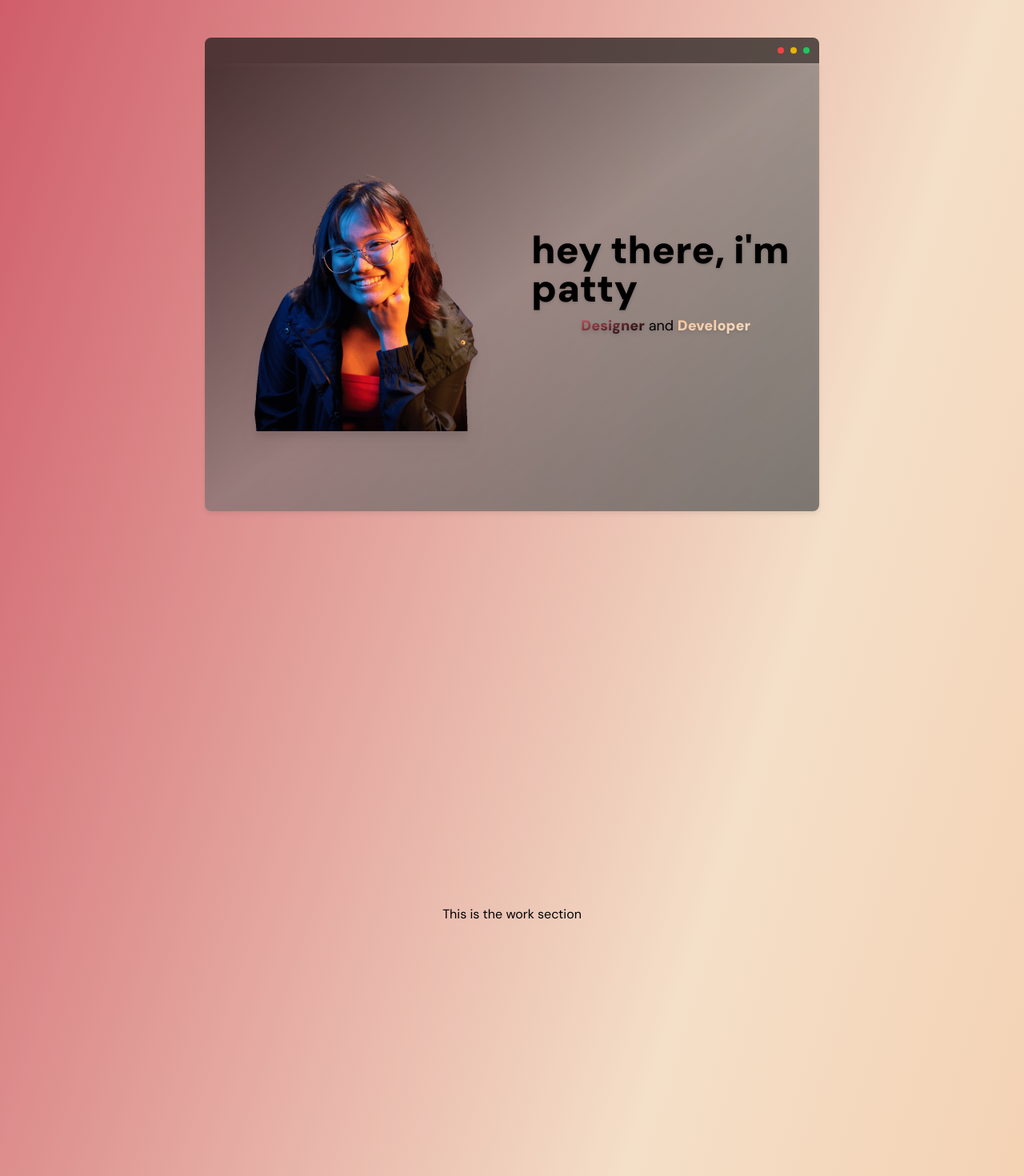
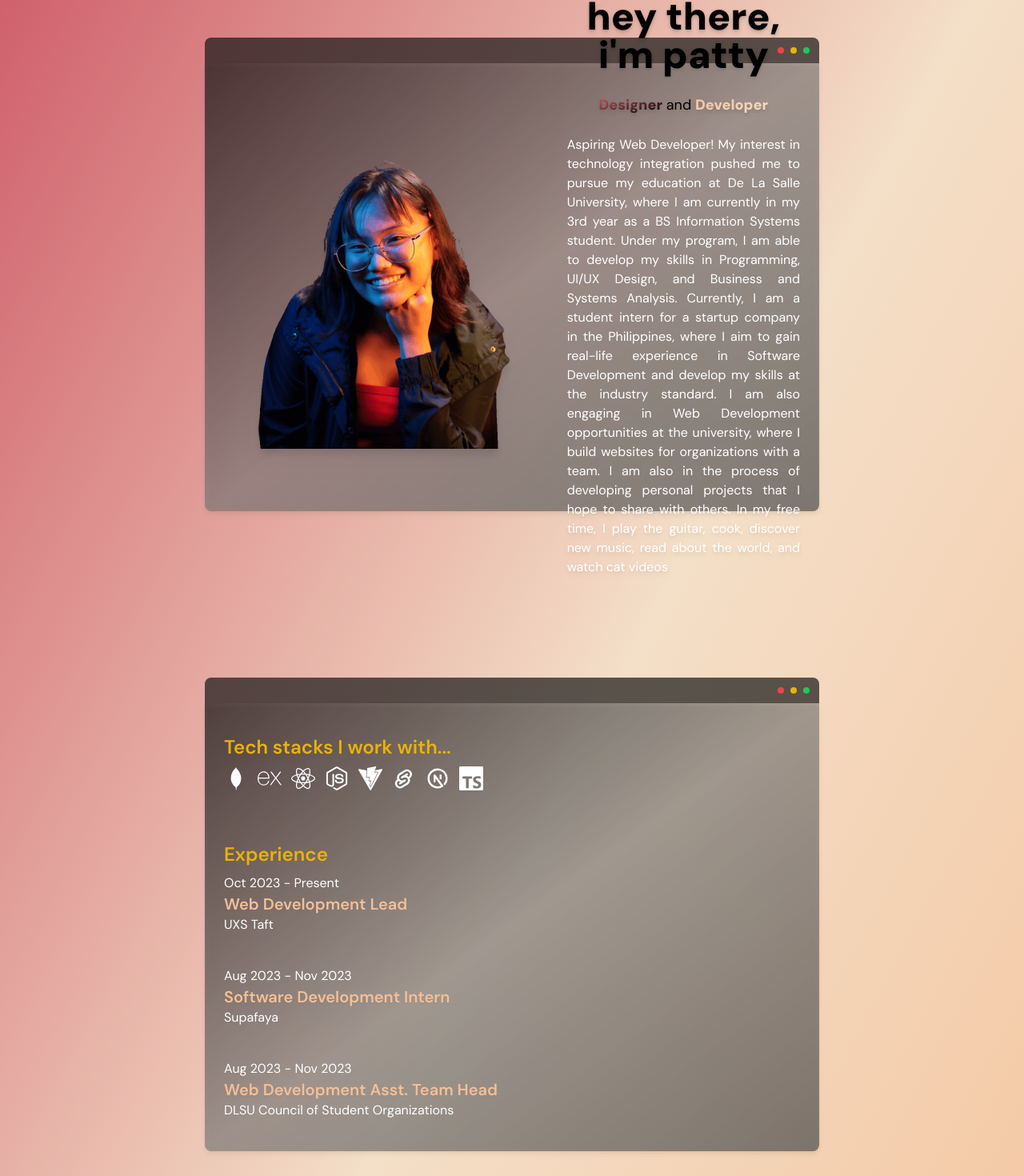
Before and after one commit to pattyarao-dev/pattyarao, a Next.js app: page / in a window 1280 px wide. Shown: the part 125-1595 px from the top of the page at 80% size. Built offline with nearby package versions, Linux system fonts and the light colour scheme.

Commit message:
updated portfolio

```diff
--- a/app/globals.css
+++ b/app/globals.css
@@ -4,17 +4,20 @@
 
 @layer base {
     section {
-   @apply  w-full min-h-screen flex items-center justify-center;
+        @apply w-full min-h-screen flex items-center justify-center;
     }
 }
 
 @layer components {
     button {
-    @apply btn-transition cursor-pointer hover:scale-110
+        @apply btn-transition cursor-pointer hover:scale-110;
     }
 
-  h1, h2, h3, p {
-    @apply cursor-default
+    h1,
+    h2,
+    h3,
+    p {
+        @apply cursor-default;
     }
 
     .btn-transition {
@@ -24,7 +27,7 @@
     }
 
     .intro__text__color {
-    background: url('../public/5.png');
+        background: url("../public/5.png");
         background-position: center;
         background-clip: text;
         -webkit-background-clip: text;
@@ -35,7 +38,7 @@
 /* Firefox */
 * {
     scrollbar-width: thin;
-  scrollbar-color: #397524 #DFE9EB;
+    scrollbar-color: #f1b68a #dfe9eb;
 }
 
 /* Chrome, Edge and Safari */
@@ -45,15 +48,15 @@
 }
 *::-webkit-scrollbar-track {
     border-radius: 5px;
-  background-color: #DFE9EB;
+    background-color: #dfe9eb;
 }
 
 *::-webkit-scrollbar-track:hover {
-  background-color: #B8C0C2;
+    background-color: #b8c0c2;
 }
 
 *::-webkit-scrollbar-track:active {
-  background-color: #B8C0C2;
+    background-color: #b8c0c2;
 }
 
 *::-webkit-scrollbar-thumb {
@@ -62,7 +65,7 @@
 }
 
 *::-webkit-scrollbar-thumb:hover {
-  background-color: #F4BF96;
+    background-color: #f4bf96;
 }
 
 *::-webkit-scrollbar-thumb:active {
--- a/app/page.tsx
+++ b/app/page.tsx
@@ -1,14 +1,12 @@
-"use client";
-
-import AboutMe from "@/components/AboutMe";
-import CVPage from "@/components/CV";
-import ContactMe from "@/components/ContactMe";
-import HeroSection from "@/components/HeroSection";
-import Navbar from "@/components/Navbar";
-import Projects from "@/components/Projects";
-import Work from "@/components/Work";
-import Image from "next/image";
-import React from "react";
+import AboutMe from "@/components/AboutMe"
+import CVPage from "@/components/CV"
+import ContactMe from "@/components/ContactMe"
+import HeroSection from "@/components/HeroSection"
+import Navbar from "@/components/Navbar"
+import Projects from "@/components/Projects"
+import Work from "@/components/Work"
+import Image from "next/image"
+import React from "react"
 
 export default function Home() {
     return (
@@ -20,9 +18,9 @@ export default function Home() {
             <HeroSection />
             {/* <AboutMe /> */}
             <Work />
-      <Projects />
-      <ContactMe />
+            {/* <Projects />
+            <ContactMe /> */}
             <CVPage />
         </main>
-  );
+    )
 }
--- a/components/CV.tsx
+++ b/components/CV.tsx
@@ -1,10 +1,14 @@
-import React from "react";
+import React from "react"
 
 const CVPage = () => {
-    return ( <section id="cv__section" className="">
-        <p>This is the cv section</p>
-    </section> );
+    return (
+        <section id="cv__section" className="">
+            <div className="w-full h-[70vh] flex items-center justify-center">
+                <img src="/resume.png" className="w-[500px] object-cover" />
+            </div>
+        </section>
+    )
 }
 
-CVPage.displayName = 'CV Page';
-export default CVPage;
+CVPage.displayName = "CV Page"
+export default CVPage
--- a/components/HeroSection.tsx
+++ b/components/HeroSection.tsx
@@ -1,37 +1,66 @@
-import Image from "next/image";
-import gradient from "@/public/5.png";
-import portrait from "@/public/self-portrait.gif";
+import Image from "next/image"
+import gradient from "@/public/5.png"
+import portrait from "@/public/self-portrait.gif"
 
 //icons
-import { GoDotFill } from "react-icons/go";
+import { GoDotFill } from "react-icons/go"
 
 const HeroSection = () => {
     return (
         <section id="hero__section" className="flex-col">
             <div className="w-[80%] lg:w-[60%] p-2 flex items-center justify-end bg-neutral-900/70 rounded-t-lg">
-        <GoDotFill className="text-red-500"/>
+                <GoDotFill className="text-red-500" />
                 <GoDotFill className="text-yellow-500" />
-        <GoDotFill className="text-green-500"/>
+                <GoDotFill className="text-green-500" />
             </div>
             <div className="w-[80%] lg:w-[60%] lg:h-[70vh] p-6 flex flex-col lg:flex-row gap-6 items-center justify-center bg-gradient-to-br from-neutral-900/70 via-neutral-500/60 to-neutral-600/70 rounded-b-lg drop-shadow-md">
                 <div>
-          <Image src={portrait} width={500} height={500} alt="self portrait" className="drop-shadow-xl"/>
+                    <Image
+                        src={portrait}
+                        width={500}
+                        height={500}
+                        alt="self portrait"
+                        className="drop-shadow-xl"
+                    />
                 </div>
-        <div className="flex-col gap-4">
+
+                <div className="w-full md:w-1/2 flex flex-col md:gap-6 text-center">
                     <p className="text-2xl lg:text-5xl font-black drop-shadow">
                         hey there, i&apos;m patty
                     </p>
-          <div className="w-full p-2 justify-center items-center rounded-lg drop-shadow-md text-sm lg:text-lg text-center">
-            <p>
-              <span className="font-black text-transparent bg-clip-text bg-gradient-to-br from-pink-warm to-black">Designer</span> and <span className="font-black text-transparent bg-clip-text bg-gradient-to-br from-orange-mute to-brown-sand">Developer</span>
+                    <p className="w-full items-center rounded-lg drop-shadow-md text-sm lg:text-lg">
+                        <span className="font-black text-transparent bg-clip-text bg-gradient-to-br from-pink-warm to-black">
+                            Designer
+                        </span>{" "}
+                        and{" "}
+                        <span className="font-black text-transparent bg-clip-text bg-gradient-to-br from-orange-mute to-brown-sand">
+                            Developer
+                        </span>
+                    </p>
+                    <p className="text-white text-justify">
+                        Aspiring Web Developer! My interest in technology
+                        integration pushed me to pursue my education at De La
+                        Salle University, where I am currently in my 3rd year as
+                        a BS Information Systems student. Under my program, I am
+                        able to develop my skills in Programming, UI/UX Design,
+                        and Business and Systems Analysis. Currently, I am a
+                        student intern for a startup company in the Philippines,
+                        where I aim to gain real-life experience in Software
+                        Development and develop my skills at the industry
+                        standard. I am also engaging in Web Development
+                        opportunities at the university, where I build websites
+                        for organizations with a team. I am also in the process
+                        of developing personal projects that I hope to share
+                        with others. In my free time, I play the guitar, cook,
+                        discover new music, read about the world, and watch cat
+                        videos
                     </p>
                 </div>
             </div>
-      </div>
         </section>
-  );
-};
+    )
+}
 
-HeroSection.displayName = "Hero Section";
+HeroSection.displayName = "Hero Section"
 
-export default HeroSection;
+export default HeroSection
--- a/components/Work.tsx
+++ b/components/Work.tsx
@@ -1,11 +1,91 @@
-import React from "react";
+import React from "react"
+import { GoDotFill } from "react-icons/go"
+
+import { FaReact } from "react-icons/fa"
+import { DiMongodb } from "react-icons/di"
+import { SiExpress } from "react-icons/si"
+import { FaNodeJs } from "react-icons/fa"
+import { SiVite } from "react-icons/si"
+import { TbBrandSvelte } from "react-icons/tb"
+import { TbBrandNextjs } from "react-icons/tb"
+import { SiTypescript } from "react-icons/si"
 
 const Work = () => {
-    return ( <section id="work__section" className="">
-        <p>This is the work section</p>
-    </section> );
+    const experience = [
+        {
+            name: "Web Development Lead",
+            company: "UXS Taft",
+            date: "Oct 2023 - Present",
+            contribs: [
+                "Spearheading the development team's different projects",
+                "Preparing and securing partnerships and business deals with various clients",
+                "Maintenance of the organization's current website."
+            ]
+        },
+        {
+            name: "Software Development Intern",
+            company: "Supafaya",
+            date: "Aug 2023 - Nov 2023",
+            contribs: [
+                "Served as the lead frontend developer among a group of student interns",
+                "Designed and implemented a revamp of the website's landing page, increasing traction by 34%",
+                "Implemented a “Reseller Information Page” which will be presented to prospect reseller partners of the company."
+            ]
+        },
+        {
+            name: "Web Development Asst. Team Head",
+            company: "DLSU Council of Student Organizations",
+            date: "Aug 2023 - Nov 2023",
+            contribs: [
+                "Collaborated with fellow team members for the frontend development of the Annual Recruitment Week 2023 website which garnered 30,000 unique visits.",
+                "Designed and implemented 2 major pages of the website.",
+                "Provided major contributions to other pages and components across the website."
+            ]
+        }
+    ]
+    return (
+        <section id="work__section" className="flex-col">
+            <div className="w-[80%] lg:w-[60%] p-2 flex items-center justify-end bg-neutral-900/70 rounded-t-lg">
+                <GoDotFill className="text-red-500" />
+                <GoDotFill className="text-yellow-500" />
+                <GoDotFill className="text-green-500" />
+            </div>
+            <div className="w-[80%] lg:w-[60%] lg:h-[70vh] p-6 flex flex-col gap-16 items-center justify-center bg-gradient-to-br from-neutral-900/70 via-neutral-500/60 to-neutral-600/70 rounded-b-lg drop-shadow-md">
+                <div className="w-full flex flex-col gap-2">
+                    <h2 className="text-2xl font-semibold text-yellow-500">
+                        Tech stacks I work with...
+                    </h2>
+                    <div className="flex items-center gap-3 text-3xl text-white">
+                        <DiMongodb />
+                        <SiExpress />
+                        <FaReact />
+                        <FaNodeJs />
+                        <SiVite />
+                        <TbBrandSvelte />
+                        <TbBrandNextjs />
+                        <SiTypescript />
+                    </div>
+                </div>
+                <div className="w-full flex flex-col gap-2">
+                    <h2 className="text-2xl font-semibold text-yellow-500">
+                        Experience
+                    </h2>
+                    <div className="w-full flex flex-col gap-10 justify-center">
+                        {experience.map((exp) => (
+                            <div className="text-white">
+                                <p>{exp.date}</p>
+                                <p className="text-orange-mute text-xl font-semibold">
+                                    {exp.name}
+                                </p>
+                                <p>{exp.company}</p>
+                            </div>
+                        ))}
+                    </div>
+                </div>
+            </div>
+        </section>
+    )
 }
 
-
-Work.displayName = 'Work';
-export default Work;
+Work.displayName = "Work"
+export default Work
```
Also changed, not shown: components/AboutMe.tsx (+9 -2 lines), components/Navbar.tsx (+45 -33 lines), public/resume.png (added), 1 other file (tests, documents, lock files or other folders). Lines whose indentation alone changed are shown as unchanged.
